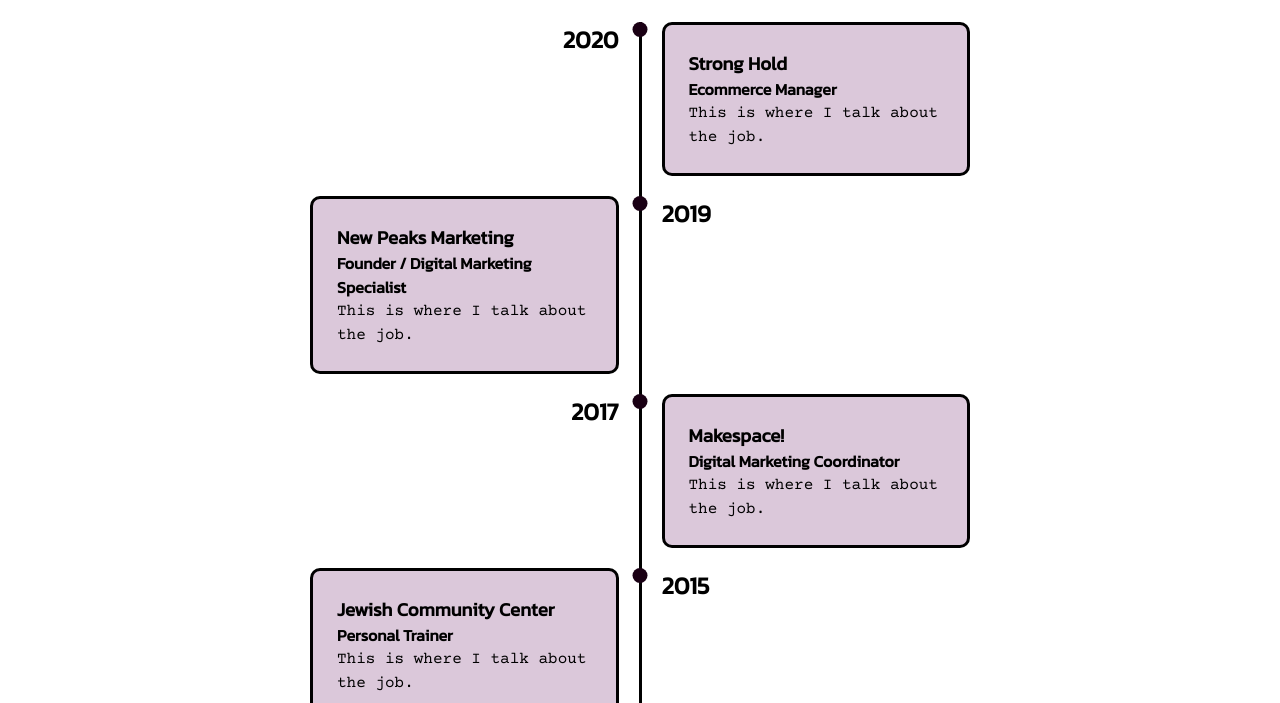
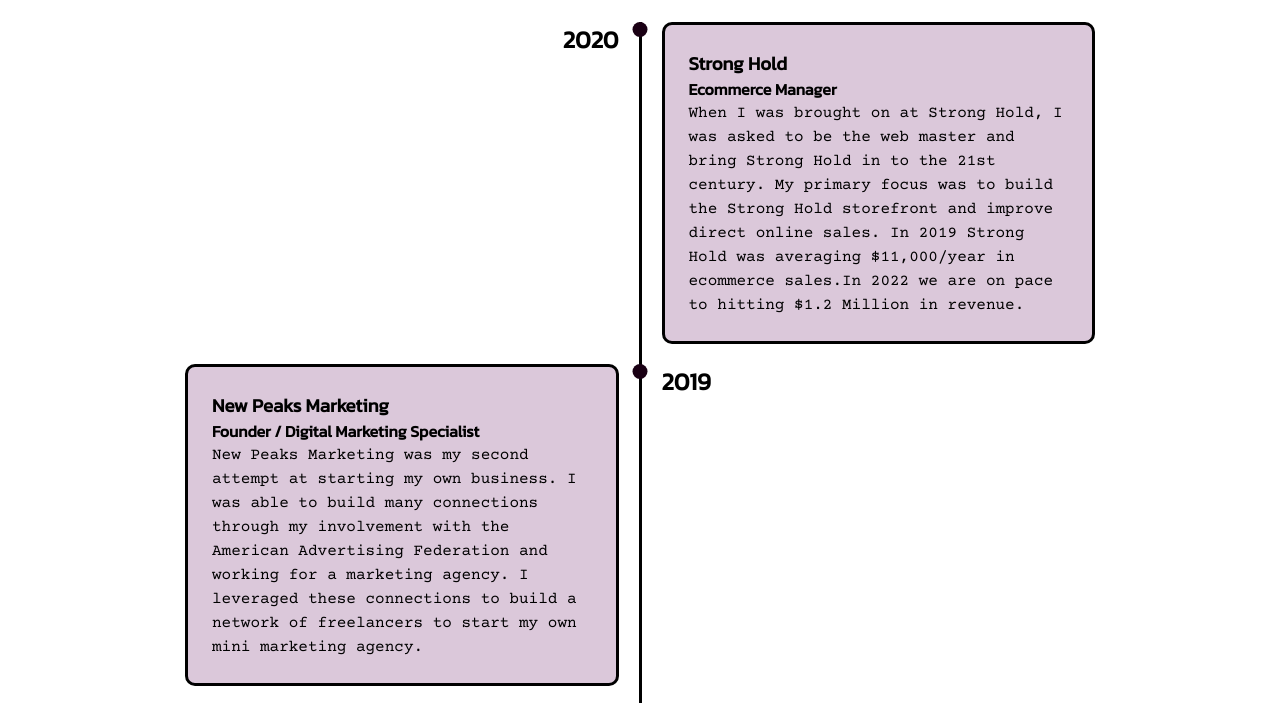
Before and after one commit to npresley13/nates-resume-site, a website: page work.html in a window 1280 px wide. Shown: the part 91-794 px from the top of the page. Drawn offline with nearby package versions, Linux system fonts and the light colour scheme.

Commit message:
added copy to descriptions

```diff
--- a/src/sass/layout/_grid.scss
+++ b/src/sass/layout/_grid.scss
@@ -1,6 +1,6 @@
 .timeline {
     margin: 0 auto;
-    max-width: 750px;
+    max-width: 1000px;
     padding: 25px;
     display: grid;
     grid-template-columns: 1FR 3px 1FR;
--- a/work.html
+++ b/work.html
@@ -33,12 +33,12 @@
             <div class="timeline-component job-description">
                 <h3>Strong Hold</h3>
                 <h4>Ecommerce Manager</h4>
-                <p>This is where I talk about the job.</p>
+                <p>When I was brought on at Strong Hold, I was asked to be the web master and bring Strong Hold in to the 21st century. My primary focus was to build the Strong Hold storefront and improve direct online sales. In 2019 Strong Hold was averaging $11,000/year in ecommerce sales.In 2022 we are on pace to hitting $1.2 Million in revenue.</p>
             </div>
             <div class="timeline-component job-description">
                 <h3>New Peaks Marketing</h3>
                 <h4>Founder / Digital Marketing Specialist</h4>
-                <p>This is where I talk about the job.</p>
+                <p>New Peaks Marketing was my second attempt at starting my own business. I was able to build many connections through my involvement with the American Advertising Federation and working for a marketing agency. I leveraged these connections to build a network of freelancers to start my own mini marketing agency.</p>
             </div>
             <div class="timeline-middle">
                 <div class="timeline-point"></div>
@@ -60,7 +60,7 @@
             <div class="timeline-component job-description">
                 <h3>Makespace!</h3>
                 <h4>Digital Marketing Coordinator</h4>
-                <p>This is where I talk about the job.</p>
+                <p>Makespace! was my first real role in the tech industry. I started as an Account Manager where I was told to manage 20+ active website builds within my first week of being there. It was very much a sink or swim scenerio, but, with the help of some amazing co-workers, I was able to be successful in my role.</p>
             </div>
 
             <div class="timeline-component job-description">
```
Also changed, not shown: dist/css/main.css.
